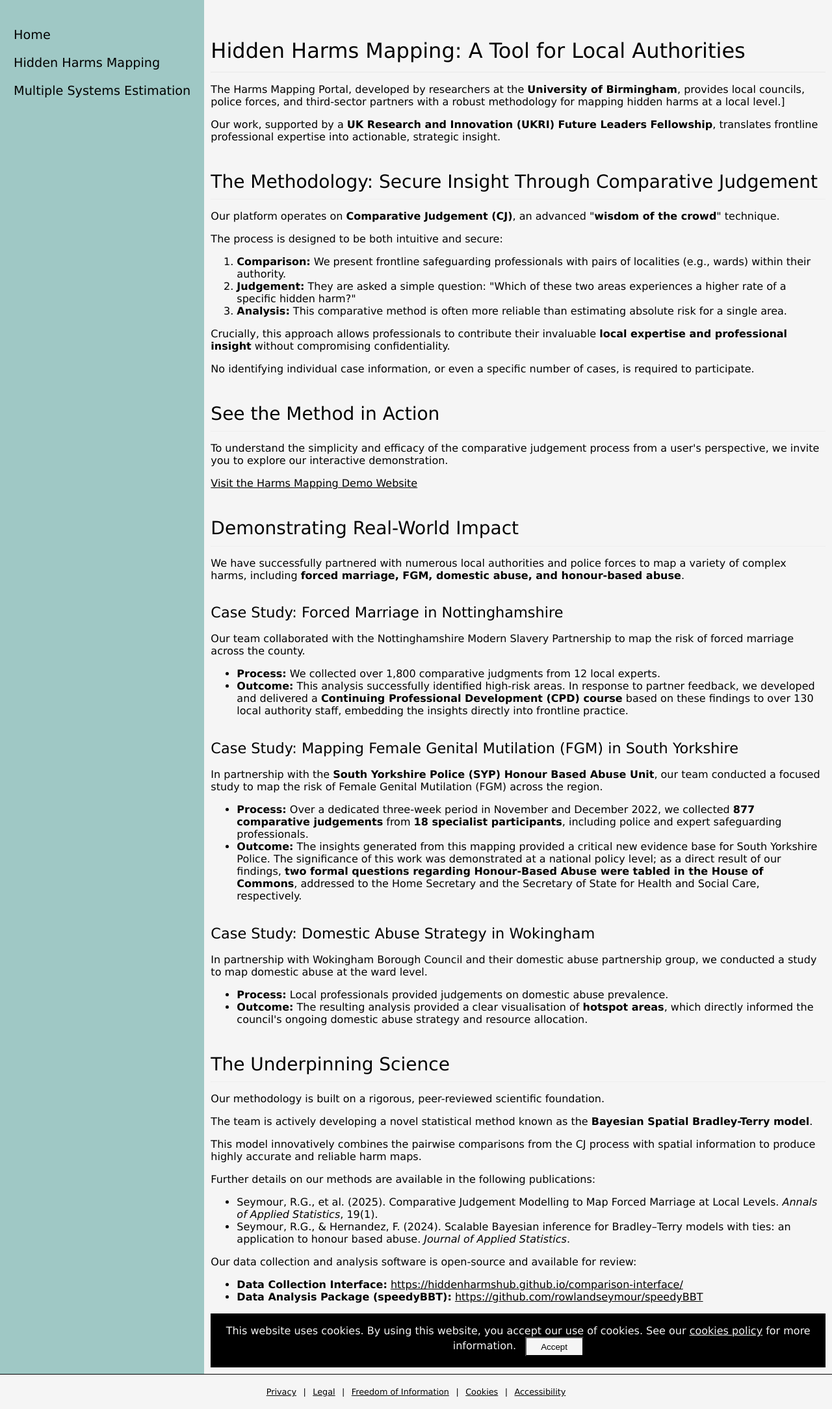
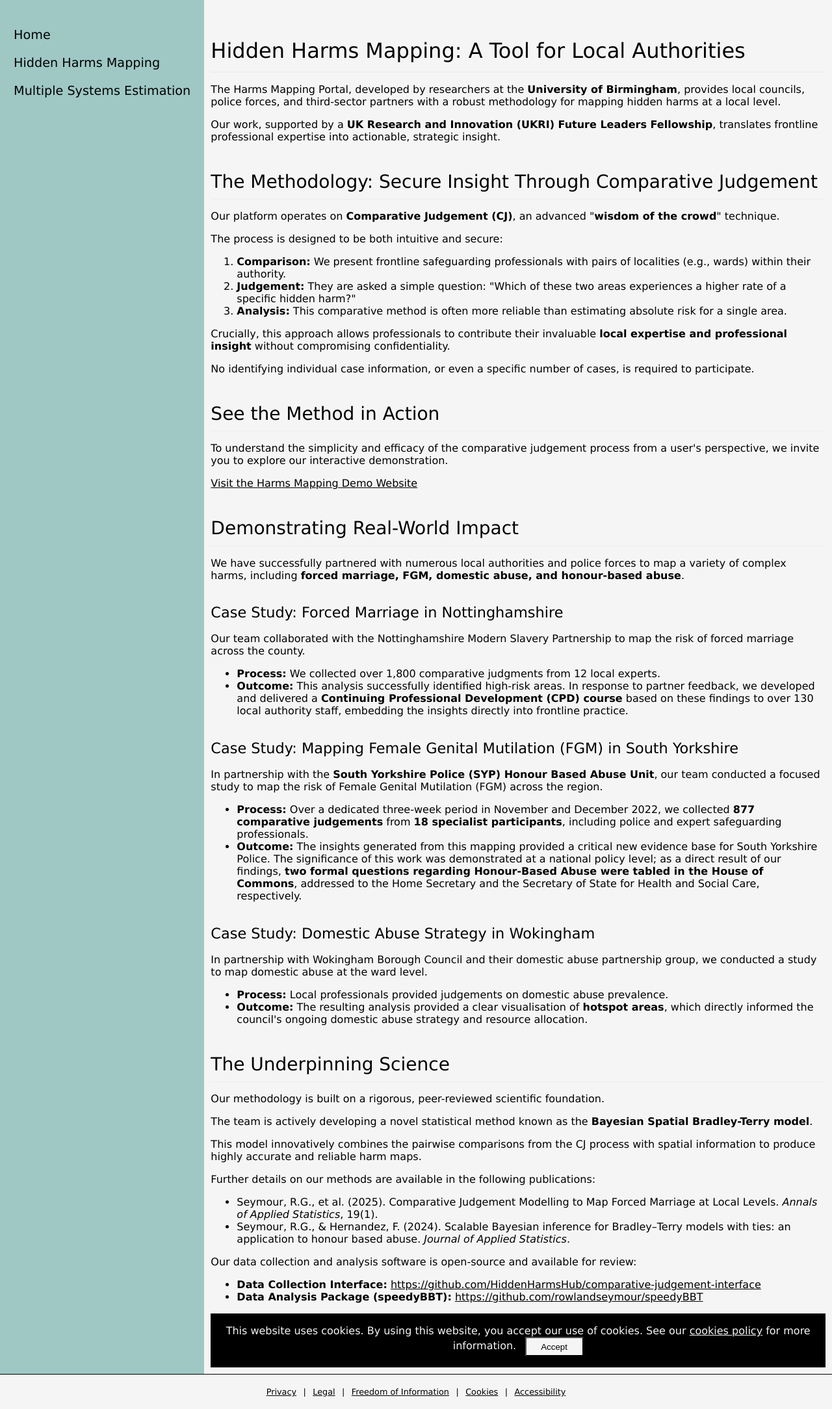
Before and after one commit to HiddenHarmsHub/hidden-harms-hub, a Django app: page /comparativejudgement in a window 1280 px wide. Shown: the part 100-2268 px from the top of the page at 65% size. Run offline with Django 3.2, Linux system fonts and the light colour scheme; parts of the project's set-up code (start-up, migrations or seed data) failed here and were passed over.

Commit message:
correct url

```diff
--- a/django/general/templates/general/comparative_judgement.html
+++ b/django/general/templates/general/comparative_judgement.html
@@ -7,7 +7,7 @@
     <p>
         The Harms Mapping Portal, developed by researchers at the <strong>University of Birmingham</strong>, provides
         local councils, police forces, and third-sector partners with a robust methodology for mapping hidden harms at
-        a local level.]
+        a local level.
     </p>
 
     <p>
@@ -152,7 +152,7 @@
     <ul>
         <li>
             <strong>Data Collection Interface:</strong>
-            <a href="https://hiddenharmshub.github.io/comparison-interface/">https://hiddenharmshub.github.io/comparison-interface/</a>
+            <a href="https://github.com/HiddenHarmsHub/comparative-judgement-interface">https://github.com/HiddenHarmsHub/comparative-judgement-interface</a>
         </li>
         <li>
             <strong>Data Analysis Package (speedyBBT):</strong>
```
